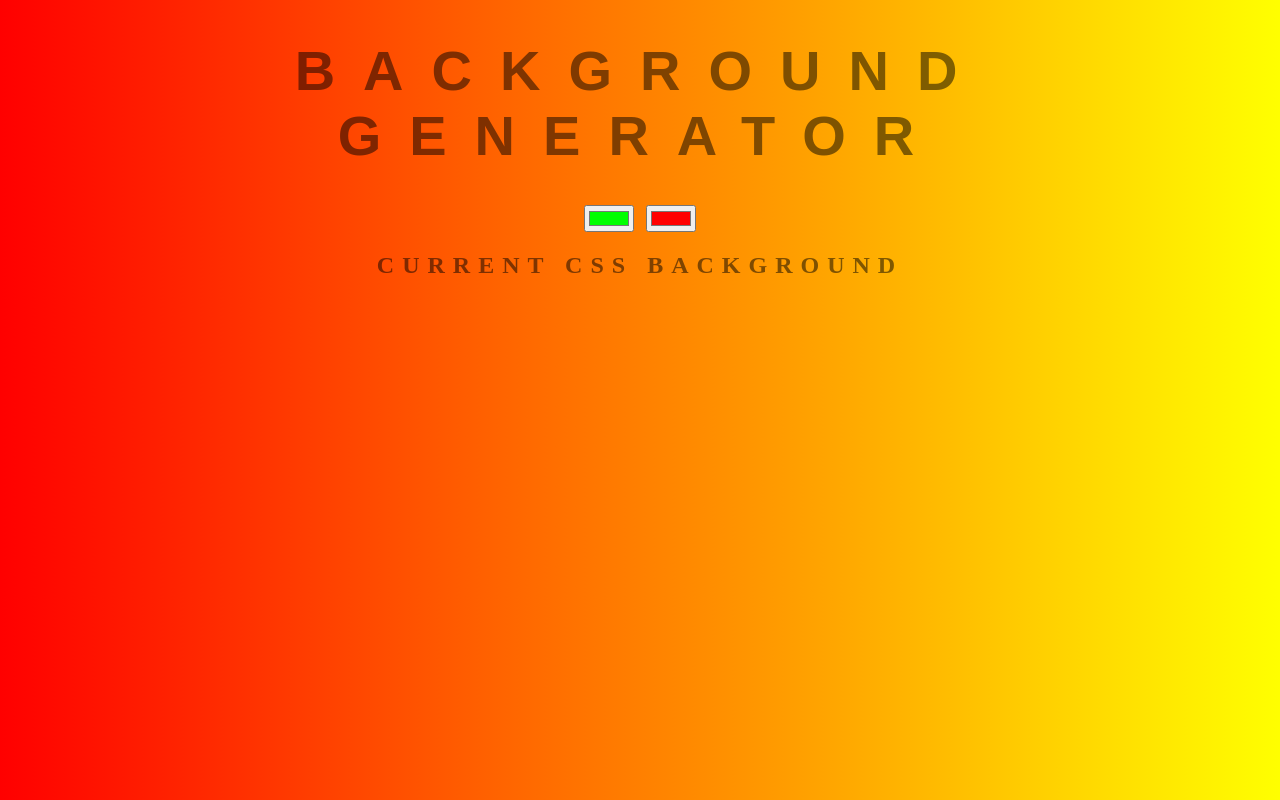
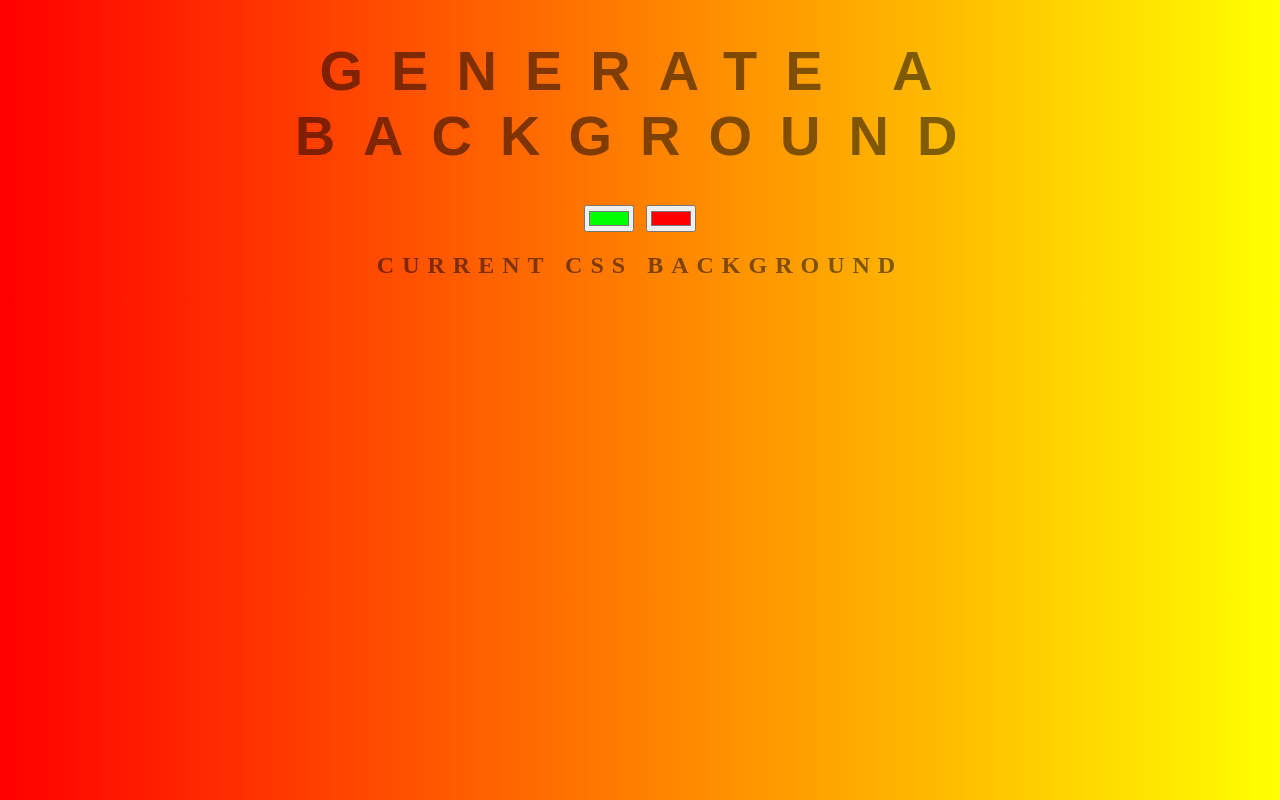
Before and after one commit to HristoManov/background-generator, a plain HTML site: page index.html in a window 1280 px wide. Drawn offline with Linux system fonts and the light colour scheme.

Commit message:
chnaging the main header

```diff
--- a/index.html
+++ b/index.html
@@ -7,7 +7,7 @@
     <link rel="stylesheet" href="style.css">
 </head>
 <body id="gradient">
-    <h1>Background Generator</h1>
+    <h1>Generate a background</h1>
     <input class="color1" type="color" name="color1" value="#00ff00">
     <input class="color2" type="color" name="color2" value="#ff0000">
     <h2>Current CSS Background</h2>
```
